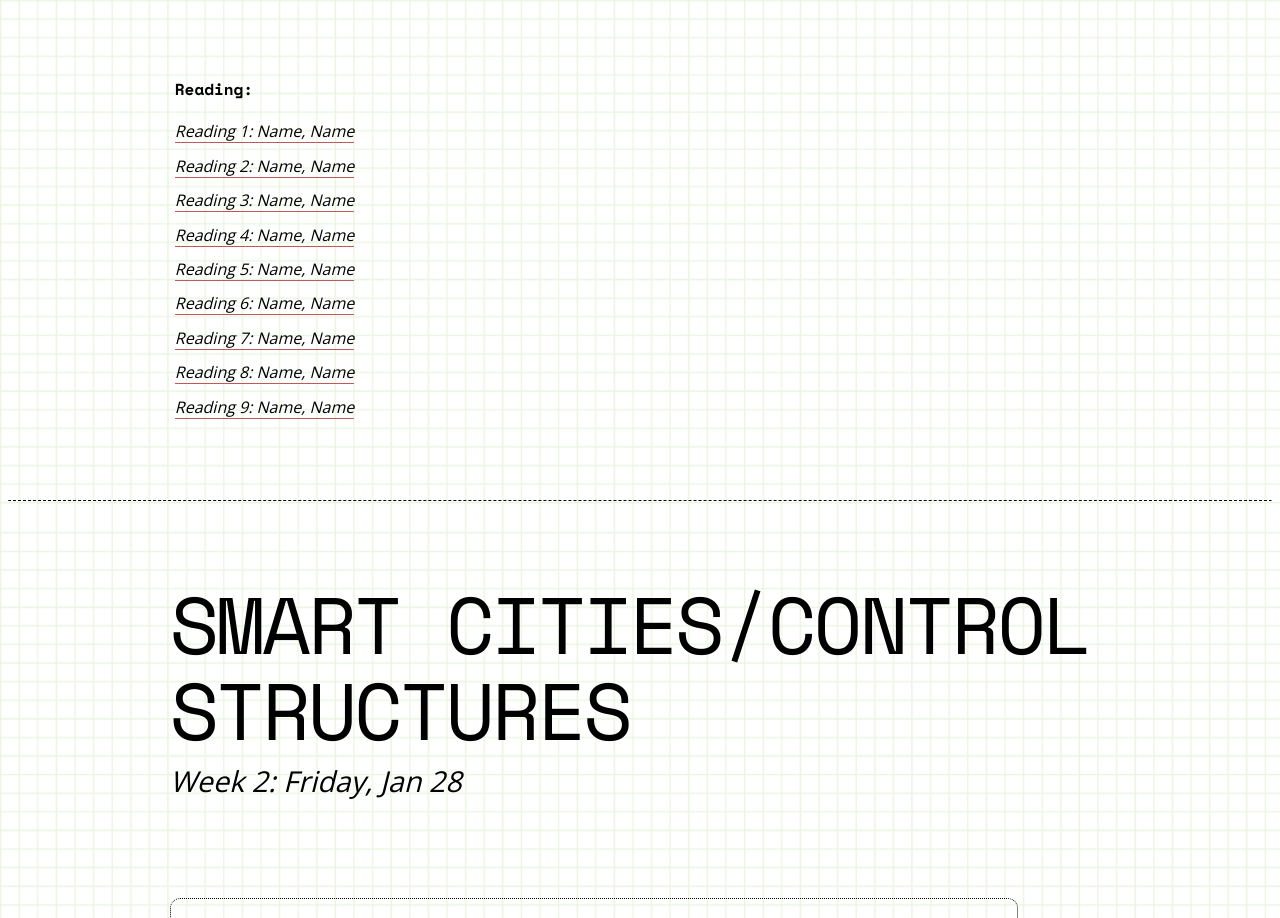
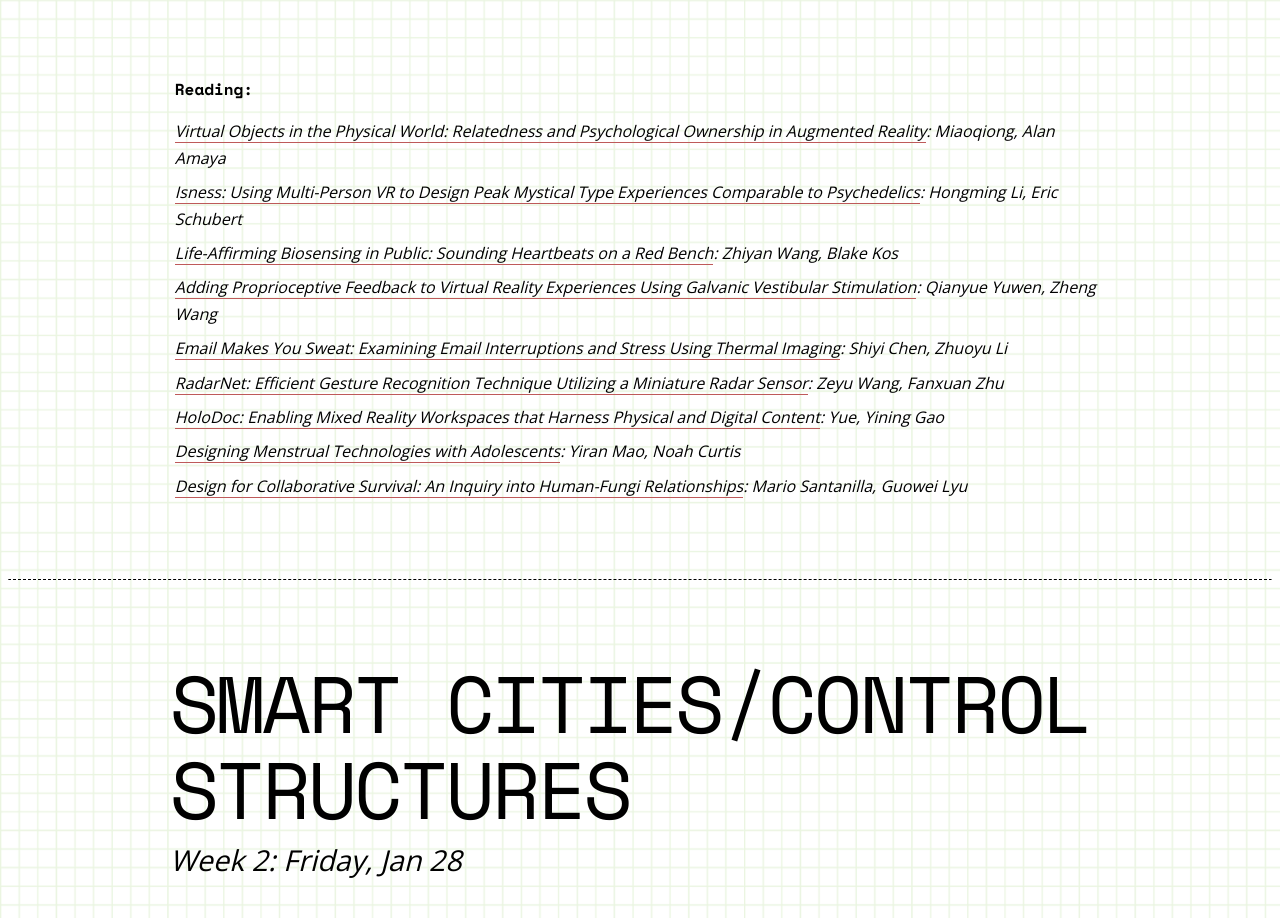
Before and after one commit to ConnectedCat/AC-CreativeTechnology4, a plain HTML site: page seminar/index.html in a window 1280 px wide. Shown: the part 973-1891 px from the top of the page. Drawn offline with nearby package versions, Linux system fonts and the light colour scheme.

Commit message:
Seminar week 1 updates: added papers; posted the assignment list

```diff
--- a/seminar/index.html
+++ b/seminar/index.html
@@ -42,15 +42,15 @@
             <p class="documentation">Every year Association for Comuting Machinery <a href="https://www.acm.org/" target="_blank" rel="noopener noreferrer">(ACM)</a> Special Interest Group for Computer-Human Interaction <a href="https://sigchi.org/" target="_blank" rel="noopener noreferrer">(SIGCHI)</a> holds <a href="https://programs.sigchi.org/" target="_blank" rel="noopener noreferrer">several conferences</a> and awards "Best Paper" to the outstanding research in the field. As a practitioner in the field it is important to stay abreast with the current research, but more importantly - to understand the process of how the vast amounts of published research can be distilled to the most important papers - to the field and to your interests in it.</p>
             <p><strong>Reading:</strong></p>
             <ul>
-                <li><a href="http://" target="_blank" rel="noopener noreferrer">Reading 1: Name, Name</a></li>
-                <li><a href="http://" target="_blank" rel="noopener noreferrer">Reading 2: Name, Name</a></li>
-                <li><a href="http://" target="_blank" rel="noopener noreferrer">Reading 3: Name, Name</a></li>
-                <li><a href="http://" target="_blank" rel="noopener noreferrer">Reading 4: Name, Name</a></li>
-                <li><a href="http://" target="_blank" rel="noopener noreferrer">Reading 5: Name, Name</a></li>
-                <li><a href="http://" target="_blank" rel="noopener noreferrer">Reading 6: Name, Name</a></li>
-                <li><a href="http://" target="_blank" rel="noopener noreferrer">Reading 7: Name, Name</a></li>
-                <li><a href="http://" target="_blank" rel="noopener noreferrer">Reading 8: Name, Name</a></li>
-                <li><a href="http://" target="_blank" rel="noopener noreferrer">Reading 9: Name, Name</a></li>
+                <li><a href="CHIpapers/3290605.3300921.pdf" target="_blank" rel="noopener noreferrer">Virtual Objects in the Physical World: Relatedness and Psychological Ownership in Augmented Reality</a>: Miaoqiong, Alan Amaya</li>
+                <li><a href="CHIpapers/3313831.3376649.pdf" target="_blank" rel="noopener noreferrer">Isness: Using Multi-Person VR to Design Peak Mystical Type Experiences Comparable to Psychedelics</a>: Hongming Li, Eric Schubert</li>
+                <li><a href="CHIpapers/3290605.3300910.pdf" target="_blank" rel="noopener noreferrer">Life-Affirming Biosensing in Public: Sounding Heartbeats on a Red Bench</a>: Zhiyan Wang, Blake Kos</li>
+                <li><a href="CHIpapers/3290605.3300905.pdf" target="_blank" rel="noopener noreferrer">Adding Proprioceptive Feedback to Virtual Reality Experiences Using Galvanic Vestibular Stimulation</a>: Qianyue Yuwen, Zheng Wang</li>
+                <li><a href="CHIpapers/3290605.3300898.pdf" target="_blank" rel="noopener noreferrer">Email Makes You Sweat: Examining Email Interruptions and Stress Using Thermal Imaging</a>: Shiyi Chen, Zhuoyu Li</li>
+                <li><a href="CHIpapers/3411764.3445367.pdf" target="_blank" rel="noopener noreferrer">RadarNet: Efficient Gesture Recognition Technique Utilizing a Miniature Radar Sensor</a>: Zeyu Wang, Fanxuan Zhu</li>
+                <li><a href="CHIpapers/3290605.3300917.pdf" target="_blank" rel="noopener noreferrer">HoloDoc: Enabling Mixed Reality Workspaces that Harness Physical and Digital Content</a>: Yue, Yining Gao</li>
+                <li><a href="CHIpapers/3411764.3445471.pdf" target="_blank" rel="noopener noreferrer">Designing Menstrual Technologies with Adolescents</a>: Yiran Mao, Noah Curtis</li>
+                <li><a href="CHIpapers/3173574.3173614.pdf" target="_blank" rel="noopener noreferrer">Design for Collaborative Survival: An Inquiry into Human-Fungi Relationships</a>: Mario Santanilla, Guowei Lyu</li>
             </ul>
         </section>
         <hr>
```
Also changed, not shown: index.html (+1 -1 lines), 18 other files.
